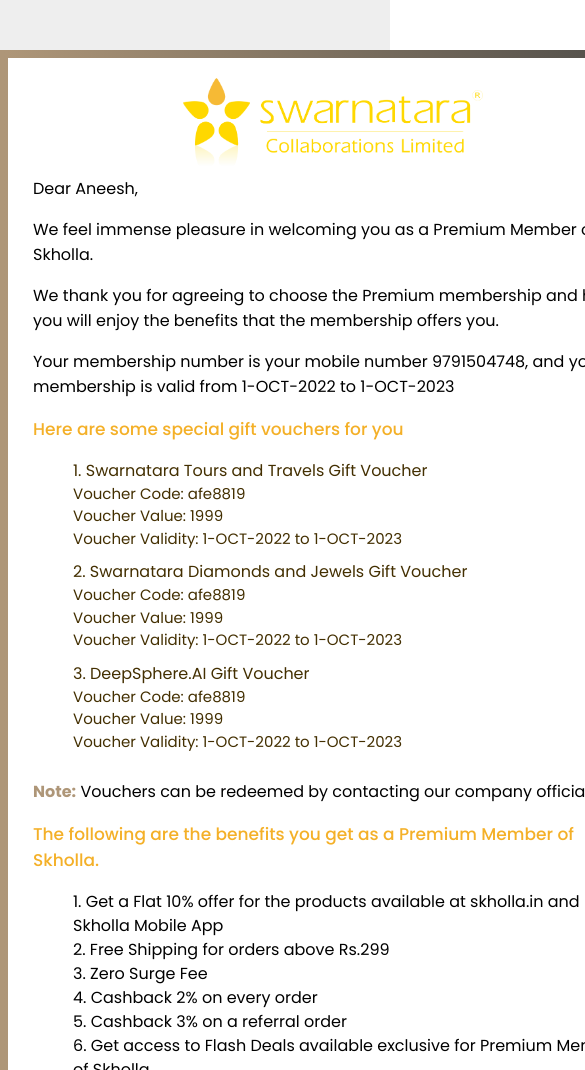
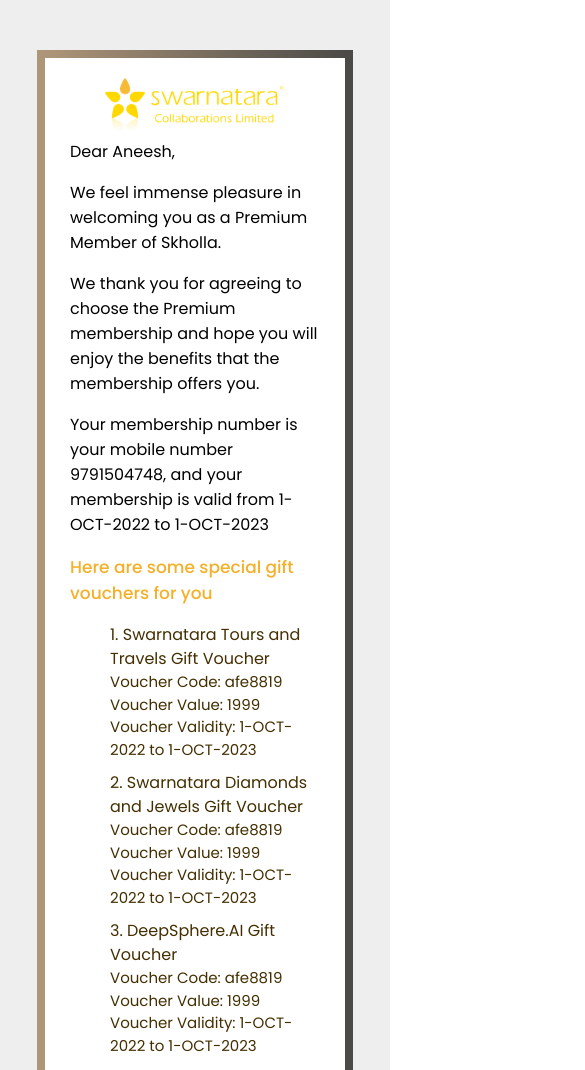
Before and after one commit to uitamil/membership, a plain HTML site: page index.html in a window 390 px wide. Shown: the top 1070 px of the page, 585 px wide, since content can reach past the window. Drawn offline with Linux system fonts and the light colour scheme.

Commit message:
Update master.css

```diff
--- a/css/master.css
+++ b/css/master.css
@@ -202,3 +202,21 @@ p.your_sinc {
     padding-bottom: 0px;
 	text-align: right;
 }
+
+@media screen and (max-width: 768px){
+.container {
+    width: 250px;
+}
+.hr1 {
+    display: flex;
+    justify-content: center;
+    width:250px;
+}
+.hr1 img {
+    width: 180px;
+    padding-top: 20px;
+}
+.hr7 {
+    text-align: center;
+}
+}
```
